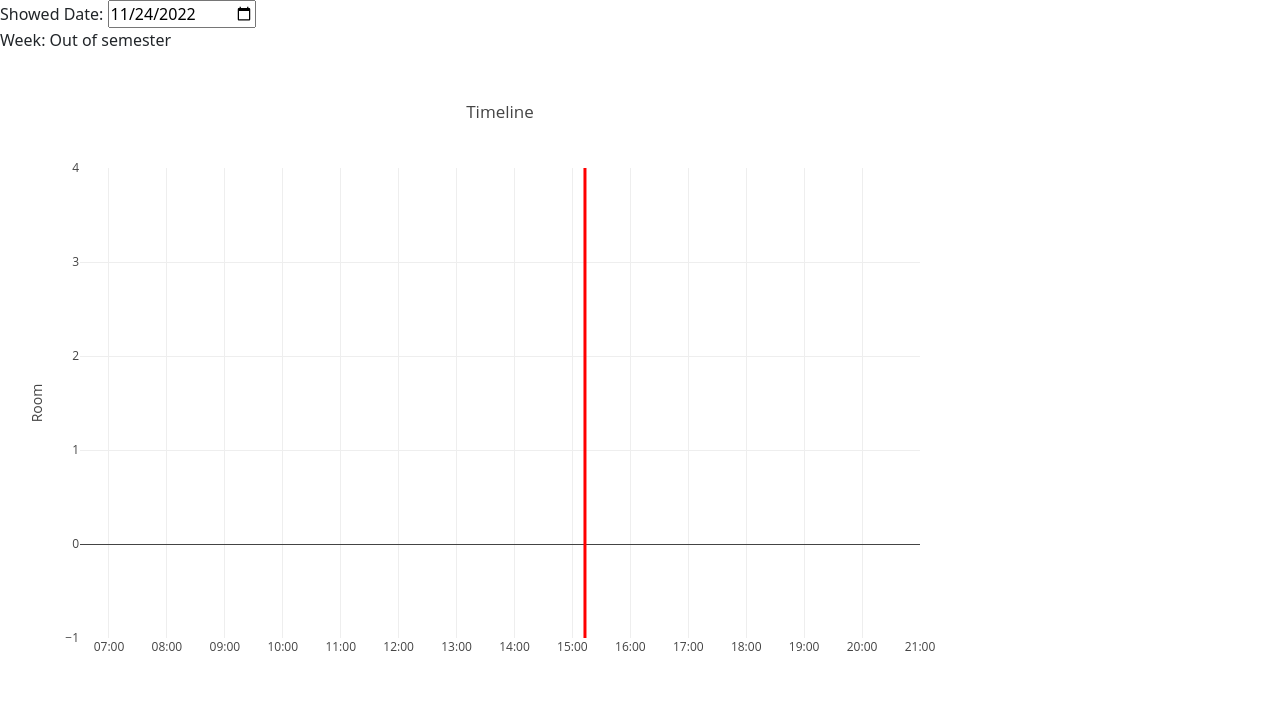
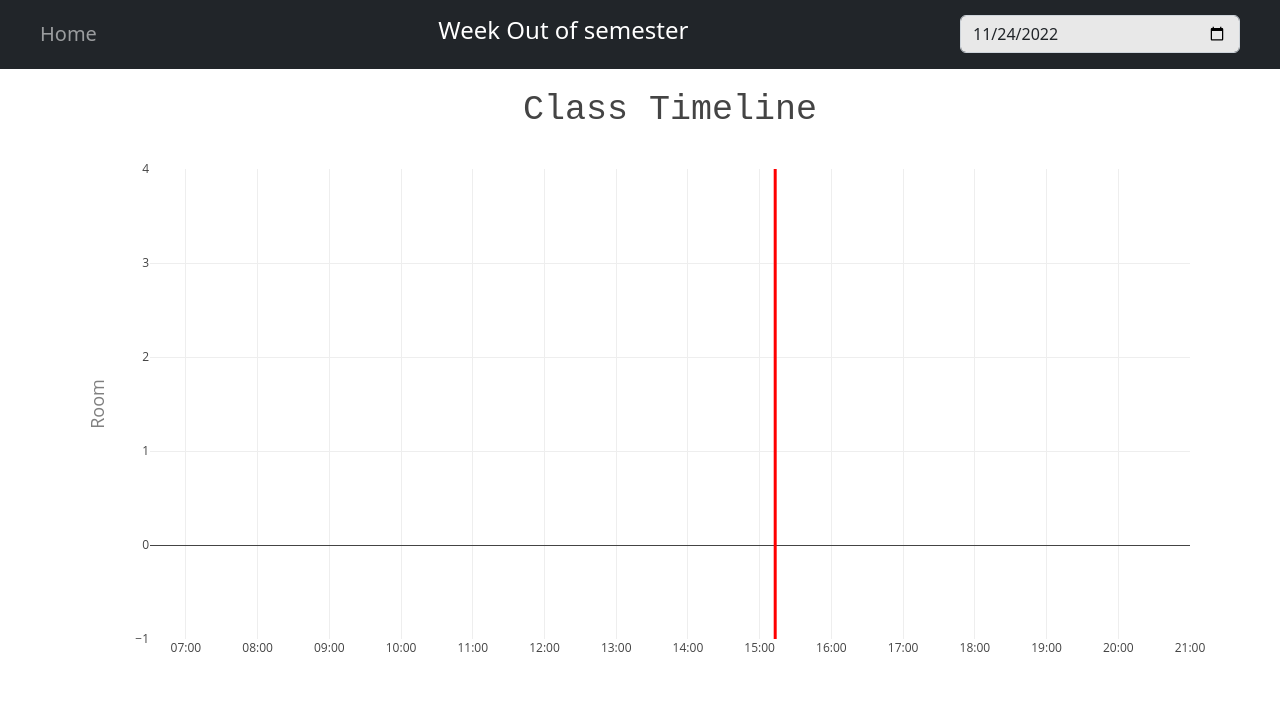
Before and after one commit to phuongmt3/VNU_Route_Planner, a Flask app: template website/templates/chart.html in a window 1280 px wide. Shown: the top 718 px of the page. Run offline with Flask 2, Linux system fonts and the light colour scheme; the template is opened without the code that fills it: most values are stand-ins (such as "Sample title", 1, 10 or a date in 2020); some libraries are stand-ins or nearby versions.

Commit message:
add front end

```diff
--- a/website/static/javascript/chart.js
+++ b/website/static/javascript/chart.js
@@ -18,7 +18,7 @@ $('#chooseDate').change(() => {
             lop = response[0];
             giangduong = response[1];
             week = response[2];
-            week > 0 ? $('#weekNum').text("Week: " + String(week)) : $('#weekNum').text("Week: Out of semester ");
+            week > 0 ? $('#weekNum').text("Week " + String(week)) : $('#weekNum').text("Out of semester ");
 
             drawChart();
         });
@@ -104,6 +104,7 @@ function drawChart() {
         xanchor: 'left',
         y: 1.2,
         yanchor: 'top',
+        maxHeight: 50,
         font: {color: '#5072a8'}
     }];
 
@@ -118,8 +119,17 @@ function drawChart() {
     var cur = today.getHours() * 60 + today.getMinutes();
 
     layout = {
-      title: 'Timeline',
-      width: 1000,
+      title: {
+        text: 'Class Timeline',
+        font: {
+          family: 'Courier New, monospace',
+          size: 35
+          },
+      },
+      width: 1200,
+      xanchor: 'left',
+      x: 0,
+      y: 1.2,
       updatemenus: updatemenus,
       xaxis: {
           range: [390, 1260],
@@ -128,7 +138,13 @@ function drawChart() {
           ticktext: ticktext
       },
       yaxis: {
-        title: 'Room',
+        title: {
+          text: 'Room',
+          font: {
+            size: 18,
+            color: '#7f7f7f'
+          }
+        },
         automargin: true,
       },
       shapes: [{
@@ -214,12 +230,13 @@ function drawChart() {
     var yaxis = myPlot._fullLayout.yaxis;
     var l = myPlot._fullLayout.margin.l;
     var t = myPlot._fullLayout.margin.t;
+    var marginLeft = parseInt($(".user-select-none").css("margin-left").split("p")[0]);
 
     myPlot.addEventListener('click', e => {
         if (e instanceof PointerEvent)
             return;
-        var x = xaxis.p2c(e.x - l);
-        var y = yaxis.p2c(e.y - t);
+        var x = xaxis.p2c(e.x - marginLeft - l);
+        var y = yaxis.p2c(e.y - marginLeft - t);
         Plotly.relayout('plotly-div', {'shapes[0].x0': x, 'shapes[0].x1': x});
     });
 }
--- a/website/static/styles.css
+++ b/website/static/styles.css
@@ -154,3 +154,7 @@ body,
     height: 100%;
     width: 15%;
 }
+
+.svg-container {
+    margin-left: 70px !important;
+}
--- a/website/templates/chart.html
+++ b/website/templates/chart.html
@@ -13,10 +13,17 @@
     </script>
 </head>
 <body>
-    <label>Showed Date: </label>
-    <input type="date" id="chooseDate">
-    <div id="weekNum">
-        <p>Week:
+    <nav class="navbar navbar-dark bg-dark justify-content-between">
+        <div class="navbar-nav-scroll">
+            <ul class="navbar-nav bd-navbar-nav flex-row" style="padding-left:40;">
+              <li class="nav-item">
+                <a class="nav-link" href="/" style="font-size:20;">Home</a>
+              </li>
+            </ul>
+        </div>
+
+        <div class="col-3 navbar-text" style="color:white; text-align:right;">
+            <p id="weekNum" class="h4">Week
                 {% if week > 0 %}
                     {{ week }}
                 {% else %}
@@ -24,7 +31,13 @@
                 {% endif %}
             </p>
         </div>
-    <div id="plotly-div" style="width:100%;height:500;"></div>
+
+      <div class="form-inline col-3" style="padding-right:40;">
+          <input type="date" id="chooseDate" class="form-control" style="background-color:#E8E8E8;">
+      </div>
+    </nav>
+
+    <div id="plotly-div"></div>
     <script type="text/javascript" src="../static/javascript/chart.js"></script>
 </body>
 </html>
```
Also changed, not shown: website/static/javascript/map.js (+1 -12 lines). Lines whose indentation alone changed are shown as unchanged.
